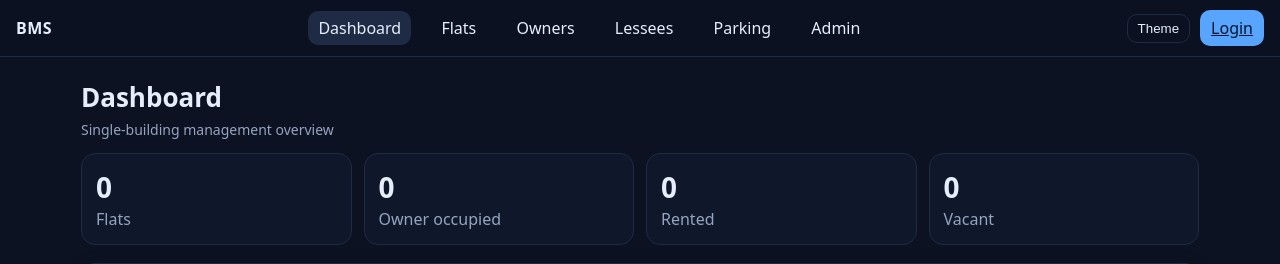
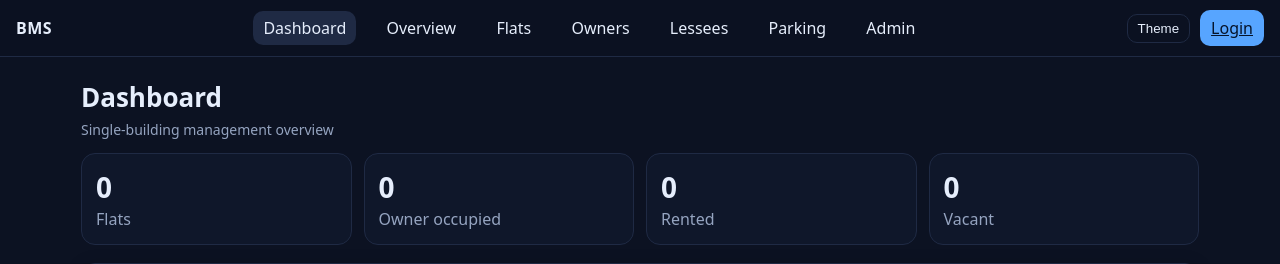
Before and after one commit to hasanshibly90/BMS_Project, a Django app: page / in a window 1280 px wide. Shown: the top 264 px of the page. Run offline with Django 5.2, Linux system fonts and the light colour scheme; data that the repository does not hold is empty.

Commit message:
bms-github-v.1011

```diff
--- a/bms/urls.py
+++ b/bms/urls.py
@@ -4,24 +4,22 @@ from django.urls import path, include
 from django.conf import settings
 from django.conf.urls.static import static
 
-from core.views import DashboardView, BulkOwnersView, SyncStatusView
-# If you later add BulkLesseesView in core.views, wire it similarly.
+from core.views import DashboardView, BulkOwnersView, SyncStatusView, OverviewBoardView  # ← add OverviewBoardView
 
 urlpatterns = [
     path("admin/", admin.site.urls),
-
-    # Auth (enables /accounts/login, /accounts/logout, etc.)
     path("accounts/", include("django.contrib.auth.urls")),
 
-    # Home
     path("", DashboardView.as_view(), name="dashboard"),
 
     # Tools
     path("tools/bulk-owners/", BulkOwnersView.as_view(), name="bulk_owners"),
     path("tools/sync-status/", SyncStatusView.as_view(), name="sync_status"),
-    # path("tools/bulk-lessees/", BulkLesseesView.as_view(), name="bulk_lessees"),
 
-    # App URLConfs (include with namespaces)
+    # Overview (at-a-glance)
+    path("overview/", OverviewBoardView.as_view(), name="overview"),   # ← add this
+
+    # Apps (namespaced)
     path("flats/",     include(("flats.urls", "flats"),         namespace="flats")),
     path("people/",    include(("people.urls", "people"),       namespace="people")),
     path("parking/",   include(("parking.urls", "parking"),     namespace="parking")),
--- a/templates/base.html
+++ b/templates/base.html
@@ -13,6 +13,7 @@
 
     <nav class="nav">
       <a href="/"                     data-path="/">Dashboard</a>
+      <a href="/overview/"            data-path="/overview/">Overview</a>
       <a href="/flats/"               data-path="/flats/">Flats</a>
 
       <!-- People -->
@@ -21,10 +22,6 @@
 
       <!-- Parking -->
       <a href="/parking/spots/"       data-path="/parking/">Parking</a>
-
-      <!-- Removed: Bulk owners / Sync status -->
-      <!-- <a href="/tools/bulk-owners/" data-path="/tools/bulk-owners/">Bulk owners</a> -->
-      <!-- <a href="/tools/sync-status/" data-path="/tools/sync-status/">Sync status</a> -->
 
       <a href="/admin/">Admin</a>
     </nav>
```
